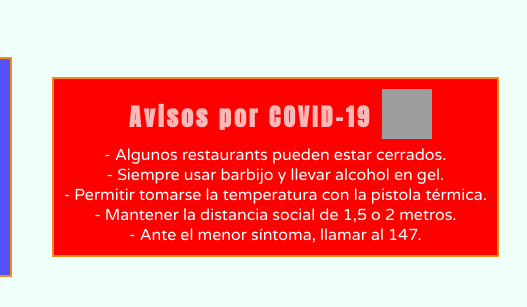
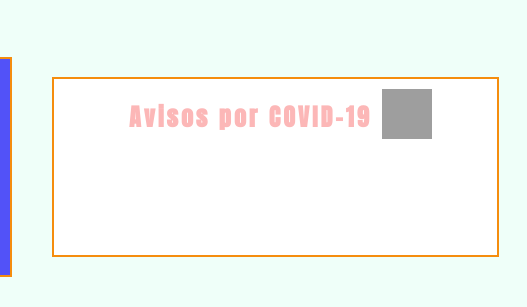
Before and after one commit to sebabinaghi/LugaresDeBsAs, a plain HTML site: page index.html in a window 1280 px wide. Shown: the part 2582-2889 px from the top of the page, 753-1280 px from the left. Drawn offline with Linux system fonts and the light colour scheme; grey boxes are pictures that could not be loaded.

Commit message:
index.css

```diff
--- a/index.css
+++ b/index.css
@@ -352,7 +352,7 @@ margin: 40px 20px;
 
 .consejos1:hover {transform: scale(1.05,1.05);}
 
-.consejos2 {background-color: red;);
+.consejos2 {background-color: white;);
 border: rgb(245, 141, 14) 2px solid;
 padding: 10px;
 color: white;
```
